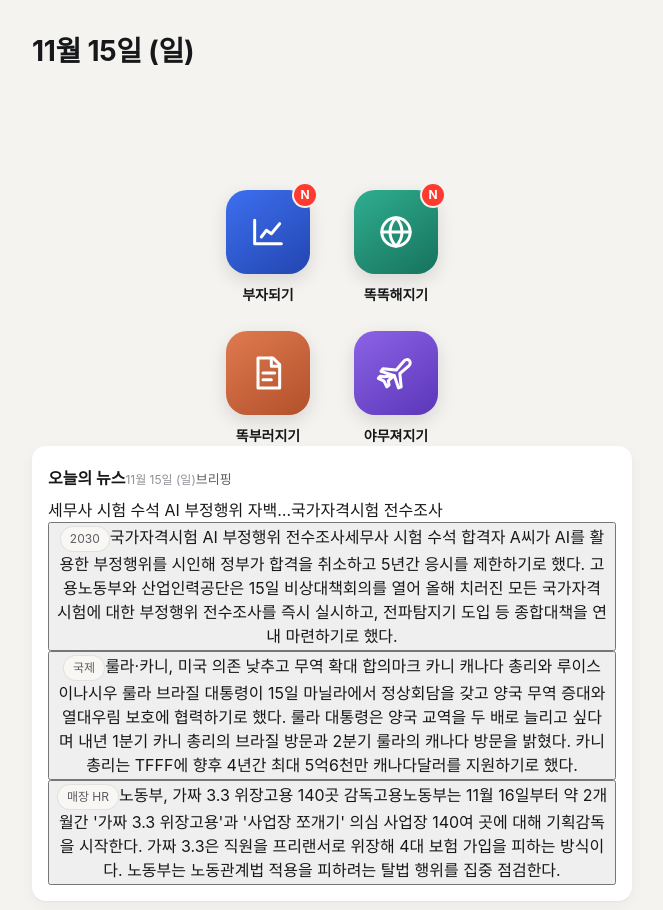
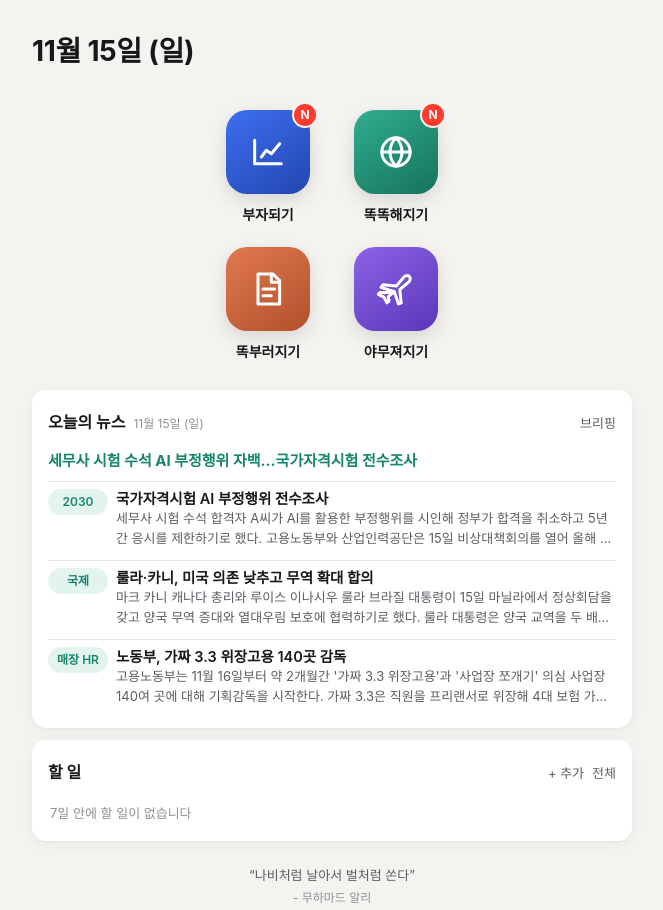
Before and after one commit to dclv97-design/daily, a plain HTML site: page docs/index.html in a window 1280 px wide. Shown: the top 910 px of the page, without its empty margins (308-971 px from the left). Drawn offline with Linux system fonts and the light colour scheme.

Commit message:
v15: 메인 카드 스타일

```diff
--- a/docs/app.css
+++ b/docs/app.css
@@ -219,7 +219,22 @@ input[type="range"] { width: 100%; accent-color: var(--accent); }
 .vs-pick .box { width: 20px; height: 20px; border-radius: 6px; box-shadow: inset 0 0 0 1.5px var(--line-2); display: grid; place-items: center; font-size: 13px; color: #fff; flex: none; }
 .vs-pick.on { background: var(--accent-soft); box-shadow: inset 0 0 0 1.5px var(--accent); color: var(--accent); }
 .vs-pick.on .box { background: var(--accent); box-shadow: none; }
-.app-grid { display: grid; grid-template-columns: repeat(2, 84px); justify-content: center; gap: 26px 44px; margin-top: 12vh; }
+.app-grid { display: grid; grid-template-columns: repeat(2, 84px); justify-content: center; gap: 22px 44px; margin-top: 2vh; }
+/* 메인 화면 카드: 오늘의 뉴스, 할 일 */
+.home-cards { display: flex; flex-direction: column; gap: 12px; margin-top: 28px; }
+.home-slot:empty { display: none; }
+.home-slot.news { --accent: var(--news); --accent-soft: var(--news-soft); }
+.home-slot.note { --accent: var(--note); --accent-soft: var(--note-soft); }
+.home-card { margin: 0; display: flex; flex-direction: column; gap: 6px; }
+.home-head { display: flex; align-items: baseline; gap: 8px; }
+.home-head b { font-size: 16px; }
+.home-headline { margin: 2px 0 4px; font-weight: 700; font-size: 15px; line-height: 1.45; color: var(--accent); }
+.home-news-row { display: flex; gap: 8px; align-items: flex-start; width: 100%; border: 0; background: none; padding: 6px 0; color: inherit; font: inherit; text-align: left; cursor: pointer; border-top: 1px solid var(--line); }
+.home-news-row .chip { flex: none; width: 60px; justify-content: center; padding-left: 0; padding-right: 0; background: var(--accent-soft); color: var(--accent); border-color: transparent; font-weight: 600; margin-top: 1px; }
+.home-news-row .grow { display: flex; flex-direction: column; min-width: 0; }
+.home-news-t { font-weight: 600; font-size: 14.5px; line-height: 1.45; }
+.home-news-b { font-size: 13px; line-height: 1.5; color: var(--ink-2); display: -webkit-box; -webkit-line-clamp: 2; -webkit-box-orient: vertical; overflow: hidden; }
+.home-todo .list-item { margin: 0; box-shadow: none; background: none; padding: 8px 0; border-top: 1px solid var(--line); border-radius: 0; }
 .app-icon { border: 0; background: none; padding: 0; display: flex; flex-direction: column; align-items: center; gap: 10px; cursor: pointer; }
 .app-square { position: relative; width: 84px; height: 84px; border-radius: 21px; display: grid; place-items: center; box-shadow: 0 6px 18px rgba(0,0,0,.12); }
 .app-square svg { width: 40px; height: 40px; fill: none; stroke: #fff; stroke-width: 1.8; stroke-linecap: round; stroke-linejoin: round; }
--- a/docs/sw.js
+++ b/docs/sw.js
@@ -1,5 +1,5 @@
 /* Offline shell + web push. Bump VERSION when app files change. */
-const VERSION = "v14";
+const VERSION = "v15";
 const SHELL = [
   "./", "index.html", "app.css", "manifest.webmanifest",
   "js/util.js", "js/crypto.js", "js/stocks.js", "js/vs-list.js", "js/note.js", "js/news.js", "js/trip.js", "js/quotes.js", "js/main.js",
```
